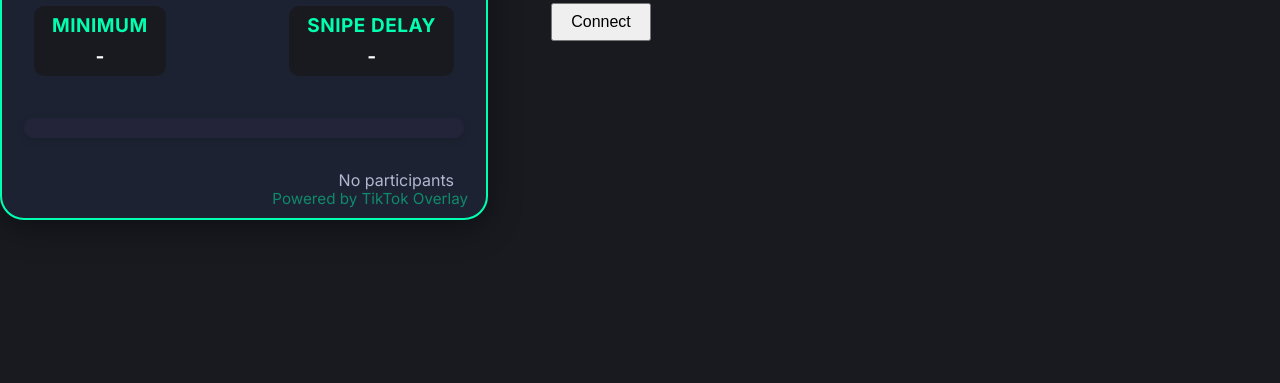
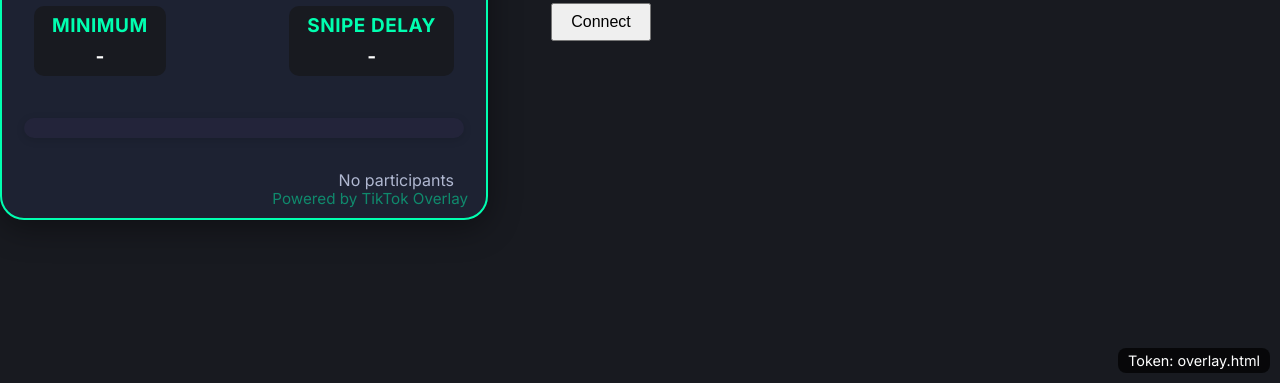
Before and after one commit to daveylorenzo7-cmd/tiktok-auction-board, a website: page public/overlay.html in a window 1280 px wide. Shown: the part 417-800 px from the top of the page. Drawn offline with nearby package versions, Linux system fonts and the light colour scheme; no server answers.

Commit message:
chore: add debugging to overlay.html (log token, fetch URL, errors)

```diff
--- a/public/overlay.html
+++ b/public/overlay.html
@@ -164,6 +164,41 @@
 	</style>
 </head>
 <body>
+	<script>
+	// Extract token from URL path
+	const pathParts = window.location.pathname.split('/');
+	const token = pathParts[pathParts.length - 1];
+	console.log("Token:", token);
+	// Display token on screen for testing
+	const tokenDiv = document.createElement('div');
+	tokenDiv.textContent = "Token: " + token;
+	tokenDiv.style.position = "fixed";
+	tokenDiv.style.bottom = "10px";
+	tokenDiv.style.right = "10px";
+	tokenDiv.style.background = "rgba(0,0,0,0.7)";
+	tokenDiv.style.color = "#fff";
+	tokenDiv.style.fontSize = "0.9em";
+	tokenDiv.style.padding = "4px 10px";
+	tokenDiv.style.borderRadius = "8px";
+	tokenDiv.style.zIndex = "9999";
+	document.body.appendChild(tokenDiv);
+
+	// Debugging: log fetch URL and errors
+	const fetchUrl = `/api/some-endpoint?token=${encodeURIComponent(token)}`;
+	console.log("Fetch URL:", fetchUrl);
+
+	fetch(fetchUrl)
+		.then(res => res.json())
+		.then(data => {
+			// ...your existing logic...
+		})
+		.catch(err => {
+			console.error("Fetch error:", err);
+			if (err && err.stack) {
+				console.error("Error stack:", err.stack);
+			}
+		});
+	</script>
 	<div class="overlay-main">
 		<div class="overlay-title">TikTok Auction Live</div>
 		<div class="auction-timer" id="timer">2:00</div>
```
